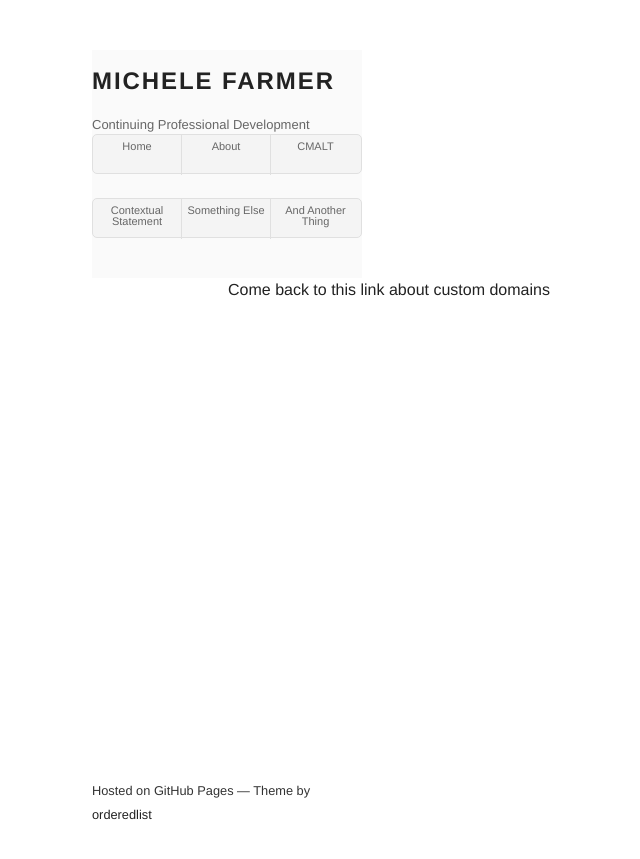
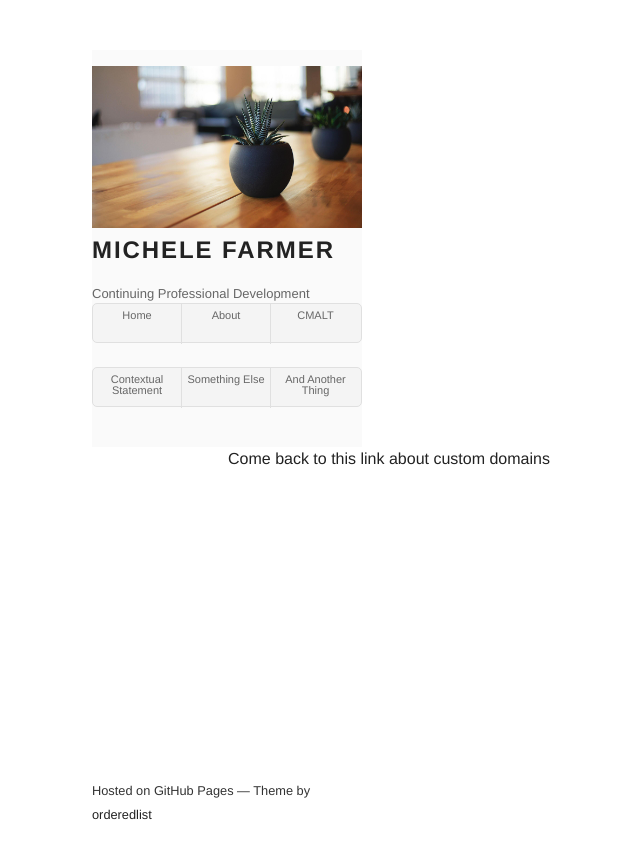
Before and after one commit to uclsenit/uclsenit.github.io, a Jekyll site: the page built from index.md, in a window 1280 px wide. Shown: the top 859 px of the page, without its empty margins (230-870 px from the left). Built offline with Jekyll 4.4.1, drawn with Linux system fonts in a browser that asks for light colours; nearby versions of some CDN libraries; some web fonts are replaced; our own code applies the rules of GitHub Pages for plain Markdown files; a script that is not in the unit is left out.

Commit message:
Update /_includes/header.html
First attempt to add header image

```diff
--- a/_includes/header.html
+++ b/_includes/header.html
@@ -1,4 +1,5 @@
         <header>
+            <img src="/assets/images/header.jpg">
             <h1><a href="{{ site.url }}">{{ site.title | default: site.github.repository_name }}</a></h1>
             <h2>{{ site.description | default: site.github.project_tagline }}</h2>
             {% include banner.html %}
```
